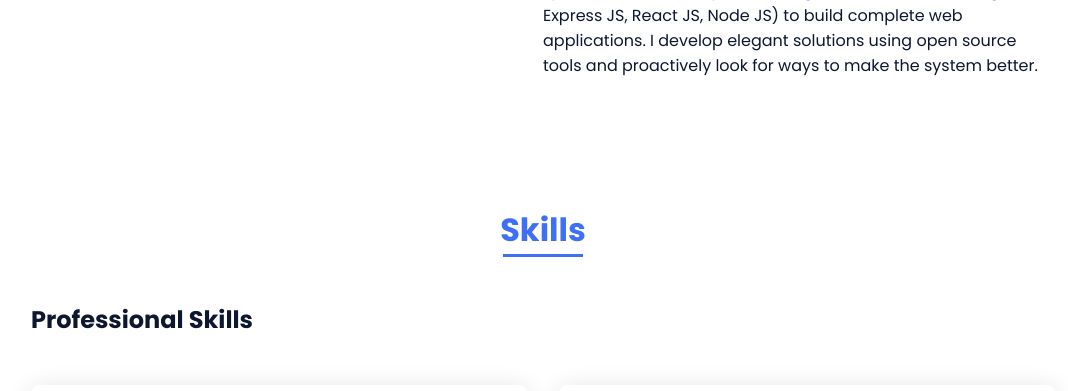
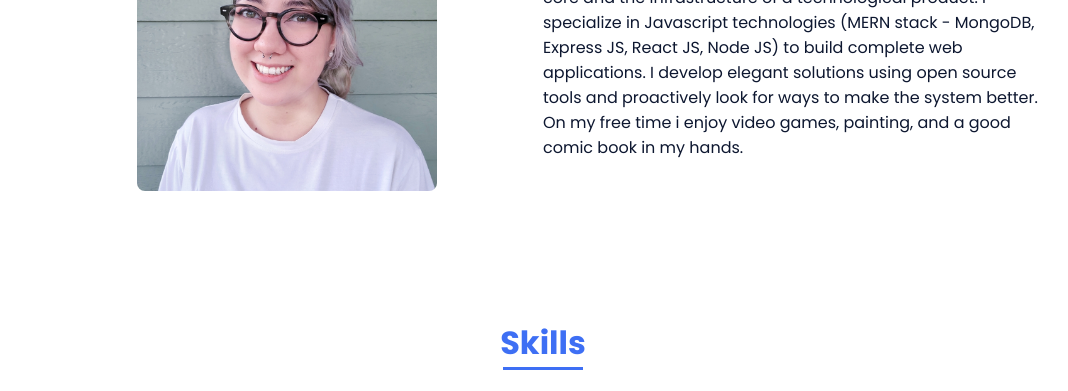
Before and after one commit to Johnnia001/Portfolio, a plain HTML site: page index.html in a window 1280 px wide. Shown: the part 1022-1413 px from the top of the page, without its empty margins (97-1165 px from the left). Drawn offline with nearby package versions, Linux system fonts and the light colour scheme.

Commit message:
final touches

```diff
--- a/index.html
+++ b/index.html
@@ -102,6 +102,7 @@ emailjs.init("wfcThaPc3kwbt4QDq");
                     <div>
                         <h2 class="about__subtitle">I am Johnnia</h2>
                         <p class="about__text">I’m a full-stack engineer who loves challenges to develop the core and the infrastructure of a technological product. I specialize in Javascript technologies (MERN stack - MongoDB, Express JS, React JS, Node JS) to build complete web applications. I develop elegant solutions using open source tools and proactively look for ways to make the system better.           </p>
+                        <p> On my free time i enjoy video games, painting, and a good comic book in my hands.</p>
                     </div>
                 </div>
             </section>
```
Also changed, not shown: assets/img/about.jpeg (deleted), assets/img/about.jpg (added), assets/img/perfil(just delete this parenthesis).png (deleted), assets/img/perfil.png (added).
